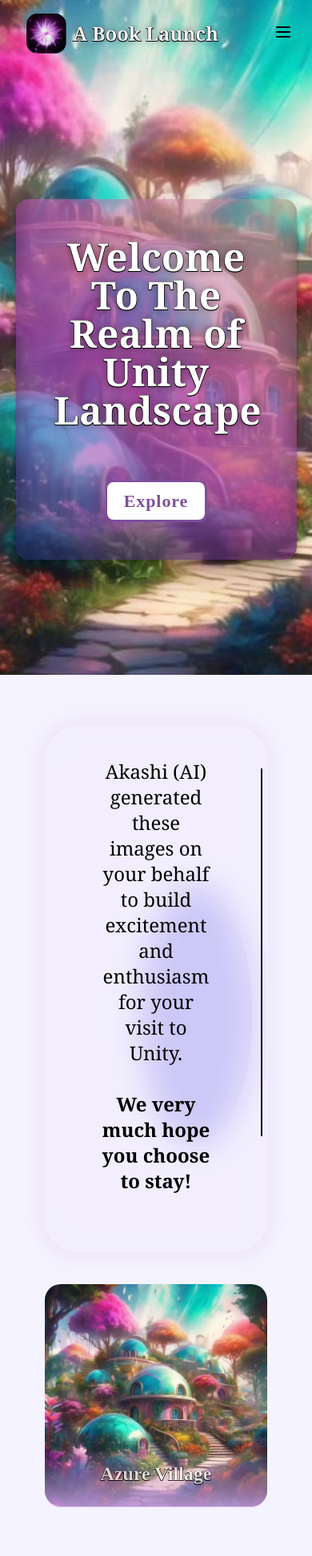
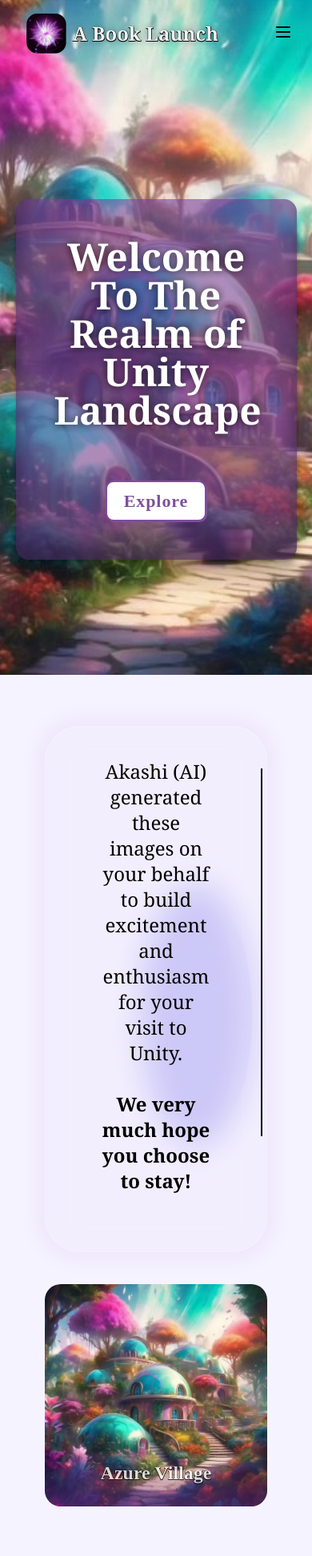
Before and after one commit to keanedwards1/marie, a Next.js app: page /landscape in a window 390 px wide. Shown: the top 1946 px of the page at 80% size. Built offline with nearby package versions, Linux system fonts and the light colour scheme.

Commit message:
shortened the length of some of the navigation buttons to fit responsive design. changed the color of the background card and the hover glow at the bottom of each location card to match the theme better

```diff
--- a/src/components/RightImage.tsx
+++ b/src/components/RightImage.tsx
@@ -7,7 +7,7 @@ const RightImage: React.FC = () => {
 
   return (
     <div className="w-full z-10 md:w-1/2">
-      <div className="home-page-text-container">
+      <div className="home-page-text-container home-page-text-container-1">
         <div className="home-page-box">
           <h1 className="text-3xl font-bold text-center font-serif z-10">
             The Realm of Unity  <br></br>
@@ -56,7 +56,7 @@ const RightImage: React.FC = () => {
             onClick={() => router.push("/purchase")}
           />
           <ComicButton
-            label="⛰️ See The Books Landscape →"
+            label="⛰️ See Landscapes →"
             onClick={() => router.push("/landscape")}
           />
         </div>
--- a/src/pages/short-stories.tsx
+++ b/src/pages/short-stories.tsx
@@ -58,7 +58,7 @@ export default function ShortStoriesPage() {
         </div>
         <div className="lg:w-3/12 md:w-5/12 w-9/12">
           <ComicButton
-            label="🕊️ View Resources & Reviews → "
+            label="🕊️ View Offerings → "
             onClick={() => router.push("/offerings")}
           />
         </div>
--- a/src/styles/globals.css
+++ b/src/styles/globals.css
@@ -435,9 +435,19 @@ body {
   overflow: visible;
 }
 
+@media (min-width: 1280px) {
+  .home-page-text-container-1 {
+    margin-top: -80px;
+  }
+}
+
 @media (max-width: 768px) {
   .right-image-styles {
     margin-bottom: 100px;
+  }
+  .home-page-text-container-1 {
+    margin-top: -80px;
+    margin-bottom: 80px;
   }
 }
 
@@ -499,9 +509,10 @@ body {
   width: 50%;
   border-radius: 1rem;
   padding: 3rem;
-  background-color: #4159d024;
-  background-image: linear-gradient(43deg, #4159d05b 0%, #c850c0a7 46%, #ffcd7052 100%);
-  box-shadow: rgba(0, 0, 0, 0.17) 0px -23px 25px 0px inset, rgba(0, 0, 0, 0.15) 0px -36px 30px 0px inset, rgba(0, 0, 0, 0.1) 0px -79px 40px 0px inset, rgba(0, 0, 0, 0.06) 0px 2px 1px, rgba(0, 0, 0, 0.09) 0px 4px 2px, rgba(0, 0, 0, 0.09) 0px 8px 4px, rgba(0, 0, 0, 0.09) 0px 16px 8px, rgba(0, 0, 0, 0.09) 0px 32px 16px;
+  background-color: #79429c96;
+/*   background-image: linear-gradient(43deg, #4159d05b 0%, #c850c0a7 46%, #ffcd7052 100%);
+ */  /* background-color: #dfbdf788; */
+  box-shadow: rgba(0, 0, 0, 0.17) 0px -13px 15px 0px inset, rgba(0, 0, 0, 0.15) 0px -36px 30px 0px inset, rgba(0, 0, 0, 0.1) 0px -79px 40px 0px inset, rgba(0, 0, 0, 0.06) 0px 2px 1px, rgba(0, 0, 0, 0.09) 0px 4px 2px, rgba(0, 0, 0, 0.09) 0px 8px 4px, rgba(0, 0, 0, 0.09) 0px 16px 8px, rgba(0, 0, 0, 0.09) 0px 32px 16px;
 }
 
 @media (max-width: 786px) {
@@ -521,10 +532,10 @@ body {
 
 .location-header-text {
   text-shadow:
-    -0.5px -0.5px 10px #00000074,
-    0.5px -0.5px 0 #000,
-    -0.5px 0.5px 0 #000,
-    0.5px 0.5px 0 #000;
+    -0.5px -0.5px 10px #00000044,
+    0.5px -0.5px 10px #0000002f,
+    -0.5px 0.5px 10px #0000003f,
+    0.5px 0.5px 10px #00000017;
 }
 
 .location-card {
@@ -564,13 +575,13 @@ body {
 
 .location-info {
   position: absolute;
-  bottom: -1px;
+  bottom: -0px;
   left: 0;
   right: 0;
   padding: 1rem;
   margin: 0px;
   width: 100%;
-  background: linear-gradient(to top, rgb(215, 173, 240), rgba(203, 70, 229, 0));
+  background: linear-gradient(to top, rgba(108, 49, 142, 0.644), rgba(203, 70, 229, 0));
   color: white;
   text-align: center;
   transition: transform 0.3s ease-in-out, opacity 0.3s ease-in-out;
```
